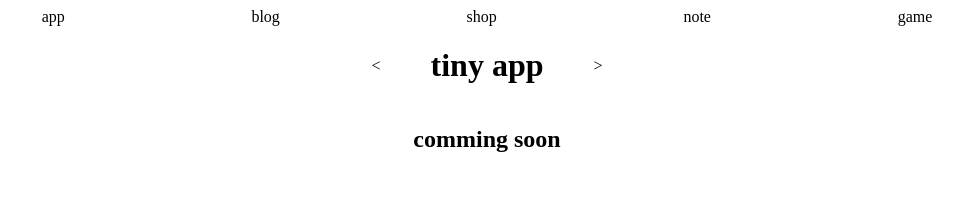
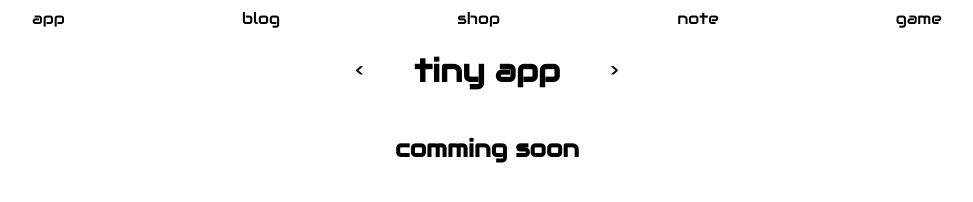
Before and after one commit to Kevin-Lai/tinyapp, a plain HTML site: page index.html in a window 1280 px wide. Shown: the whole page, without its empty margins (153-1126 px from the left). Drawn offline with Linux system fonts and the light colour scheme.

Commit message:
Add font

```diff
--- a/index.css
+++ b/index.css
@@ -1,3 +1,9 @@
+@import url('https://fonts.googleapis.com/css2?family=Audiowide&display=swap');
+
+* {
+    font-family: 'Audiowide', cursive;
+}
+
 .links-block {
     display: block;
     width: 100%;
```
